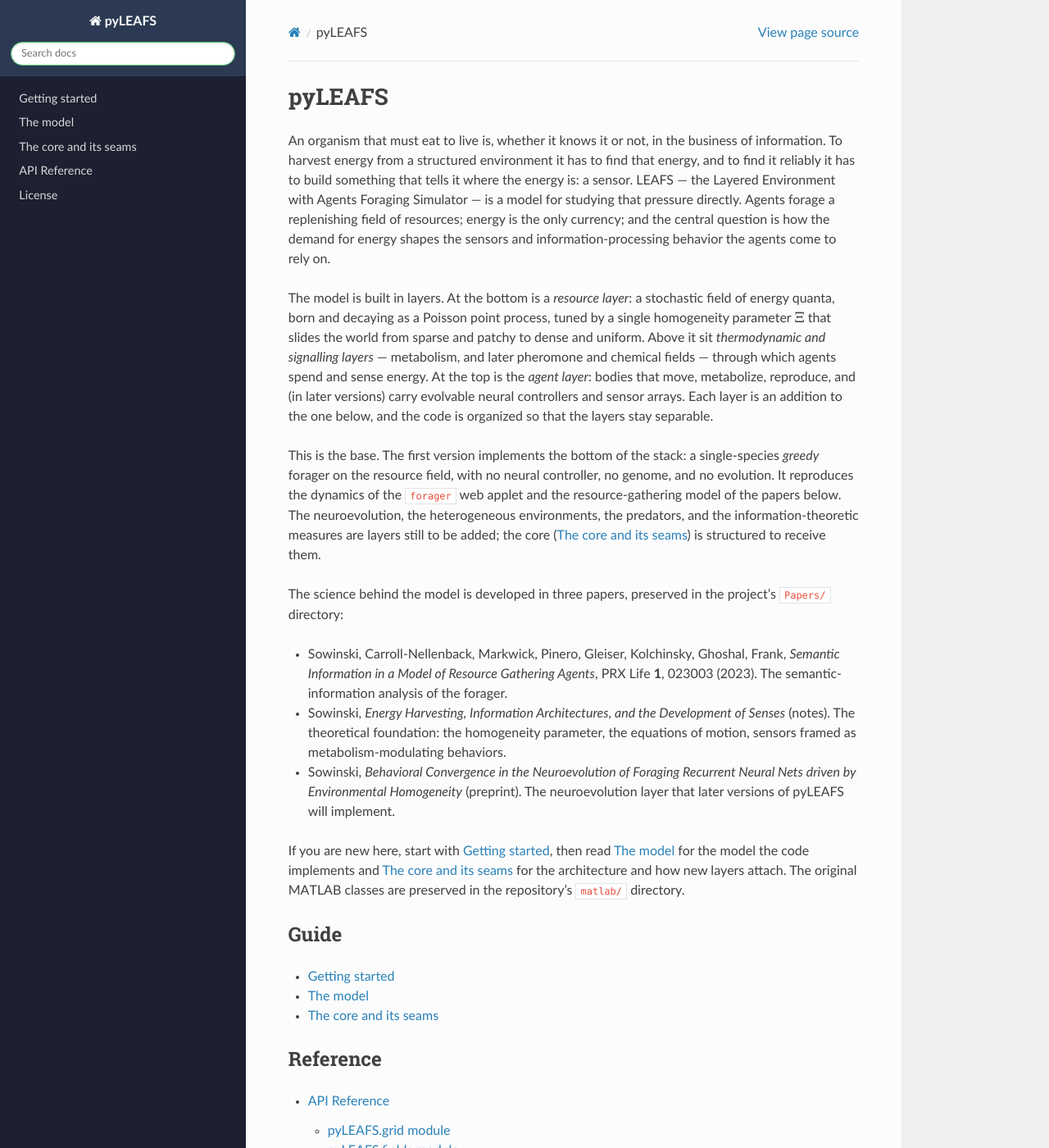
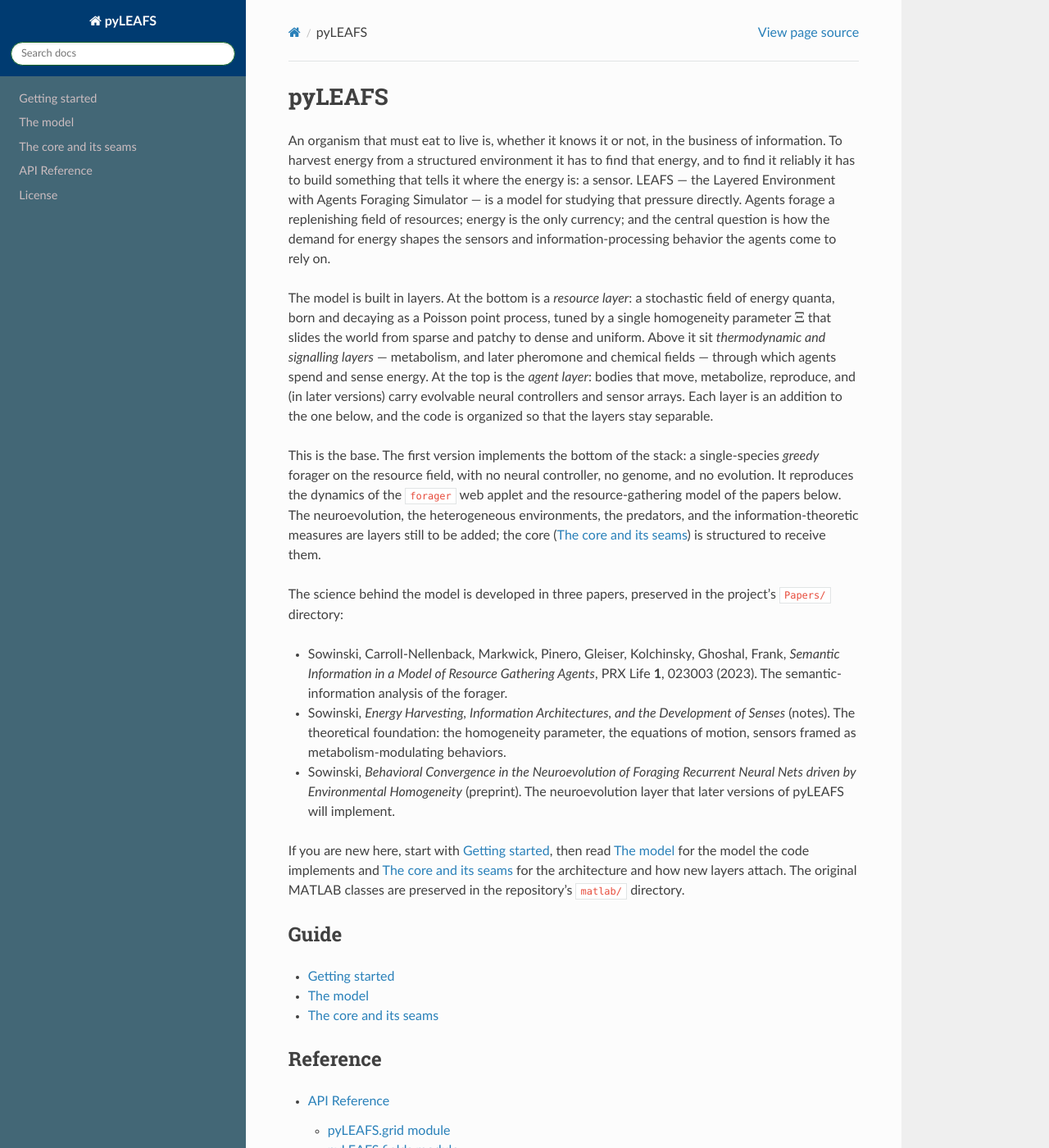
Before and after one commit to EternalTime/LEAFS, a Sphinx documentation site: the page built from docs/index.rst, in a window 1280 px wide and 1400 px high. Shown: the whole window at 82% size. Built offline with Sphinx 7.4.7 and the Read the Docs theme 3.1.0, drawn with Linux system fonts in a browser that asks for light colours.

Commit message:
Update docs color scheme to LEAFS palette

```diff
--- a/docs/_static/custom.css
+++ b/docs/_static/custom.css
@@ -1,19 +1,31 @@
-/* pyLEAFS color scheme, from the LEAFS v2 palette: abyss blue and wire ink
-   with food-green accents. Overrides the sphinx_rtd_theme defaults. */
+/* pyLEAFS color scheme.
+   ResourceGreen  #0D6528   RochesterBlue #003B71
+   SkyBlue        #436776   ForagerPink   #997C81
+   ForagerPink2   #CCbDC0                         */
 
 .wy-side-nav-search,
 .wy-nav-top {
-    background: #2B3A52;   /* abyss_blue */
+    background: #003B71;   /* RochesterBlue */
 }
 
 .wy-side-nav-search input[type=text] {
-    border-color: #50C870; /* food_green */
+    border-color: #0D6528; /* ResourceGreen */
 }
 
 .wy-nav-side {
-    background: #1C2030;   /* wire_ink */
+    background: #436776;   /* SkyBlue */
 }
 
 .wy-menu-vertical p.caption {
-    color: #50C870;        /* food_green */
+    color: #0D6528;        /* ResourceGreen */
 }
+
+.wy-menu-vertical a {
+    color: #CCbDC0;        /* ForagerPink2 */
+}
+
+.wy-menu-vertical a:hover,
+.wy-menu-vertical li.current > a {
+    background: #997C81;   /* ForagerPink */
+    color: #ffffff;
+}
```
